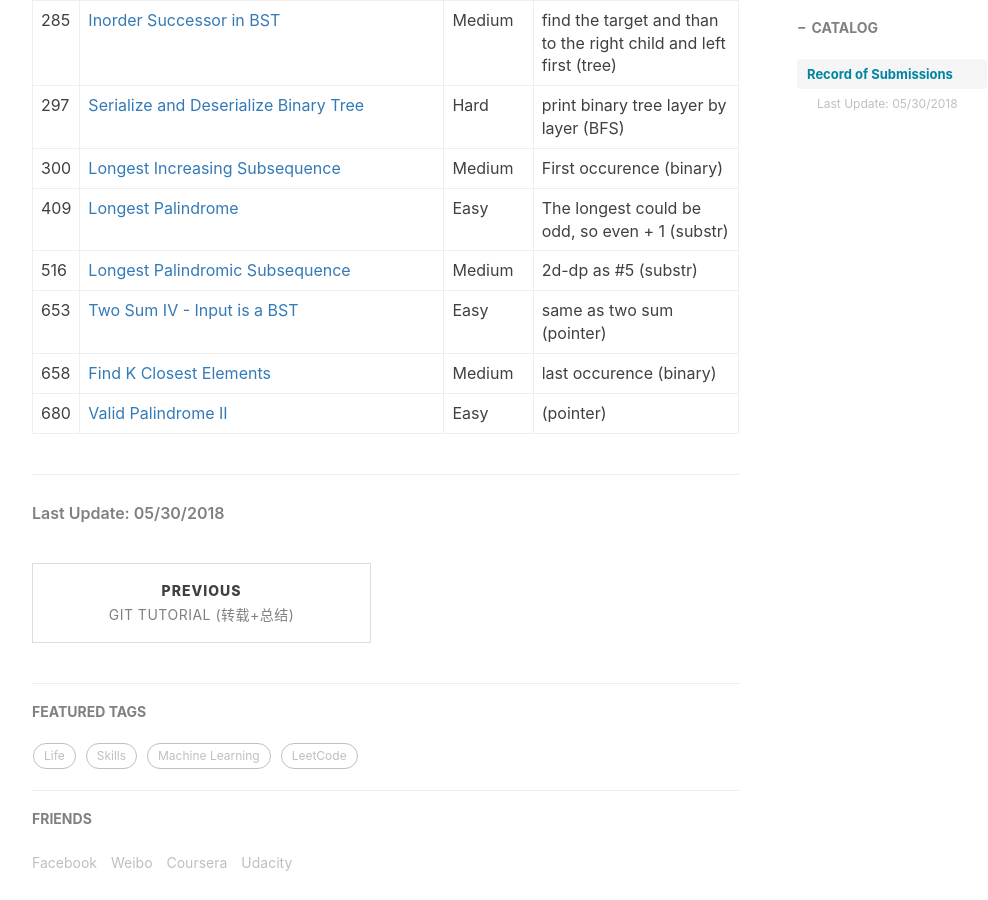
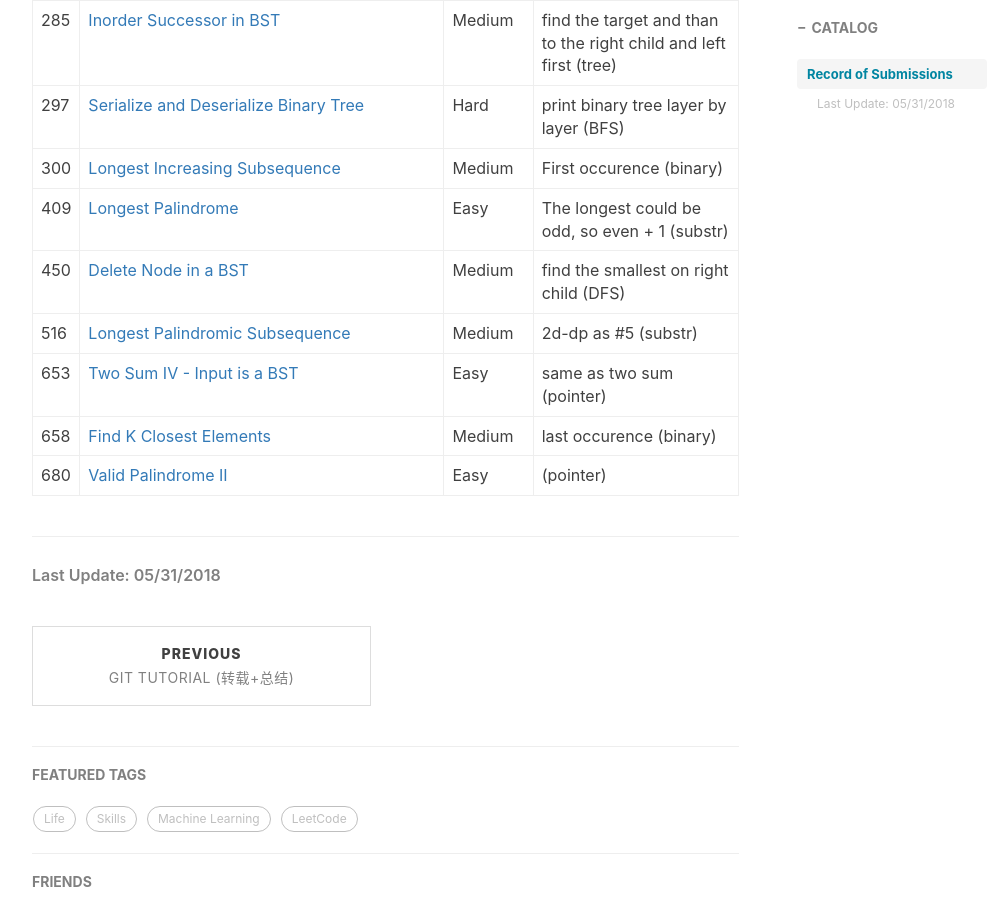
Before and after one commit to ly16/ly16.github.io, a Jekyll site: the page built from _posts/2018-05-18-leetcode-record-round1.md, in a window 1280 px wide and 900 px high, scrolled down 4507 px. Shown: the whole window, without its empty margins (233-1221 px from the left). Built offline with Jekyll 4.4.1, drawn with Linux system fonts in a browser that asks for light colours; nearby versions of some CDN libraries; comment, search, counter and statistics services are not loaded.

Commit message:
Update 2018-05-18-leetcode-record-round1.md

```diff
--- a/_posts/2018-05-18-leetcode-record-round1.md
+++ b/_posts/2018-05-18-leetcode-record-round1.md
@@ -82,6 +82,7 @@ tags:
 |297|[Serialize and Deserialize Binary Tree](https://github.com/ly16/LC-Practice/blob/master/Binary%20Tree%20Serialization.java)|Hard|print binary tree layer by layer (BFS)|
 |300|[Longest Increasing Subsequence](https://github.com/ly16/LC-Practice/blob/master/Longest%20Ascending%20Subsequence.java)|Medium|First occurence (binary)|
 |409|[Longest Palindrome](https://github.com/ly16/LC-Practice/blob/master/Longest%20Palindrome.java)|Easy|The longest could be odd, so even + 1 (substr)|
+|450|[Delete Node in a BST](https://github.com/ly16/LC-Practice/blob/master/Delete%20Node%20in%20a%20BST.java)|Medium|find the smallest on right child (DFS)|
 |516|[Longest Palindromic Subsequence](https://github.com/ly16/LC-Practice/blob/master/Longest%20Palindromic%20Subsequence.java)|Medium|2d-dp as #5 (substr)|
 |653|[Two Sum IV - Input is a BST](https://github.com/ly16/LC-Practice/blob/master/Two%20Sum%20IV%20-%20Input%20is%20a%20BST.java)|Easy|same as two sum (pointer)|
 |658|[Find K Closest Elements](https://github.com/ly16/LC-Practice/blob/master/K%20Closest%20In%20Sorted%20Array.java)|Medium|last occurence (binary)|
@@ -90,4 +91,4 @@ tags:
 
 ______________________________________________
 
-###### Last Update: 05/30/2018
+###### Last Update: 05/31/2018
```
